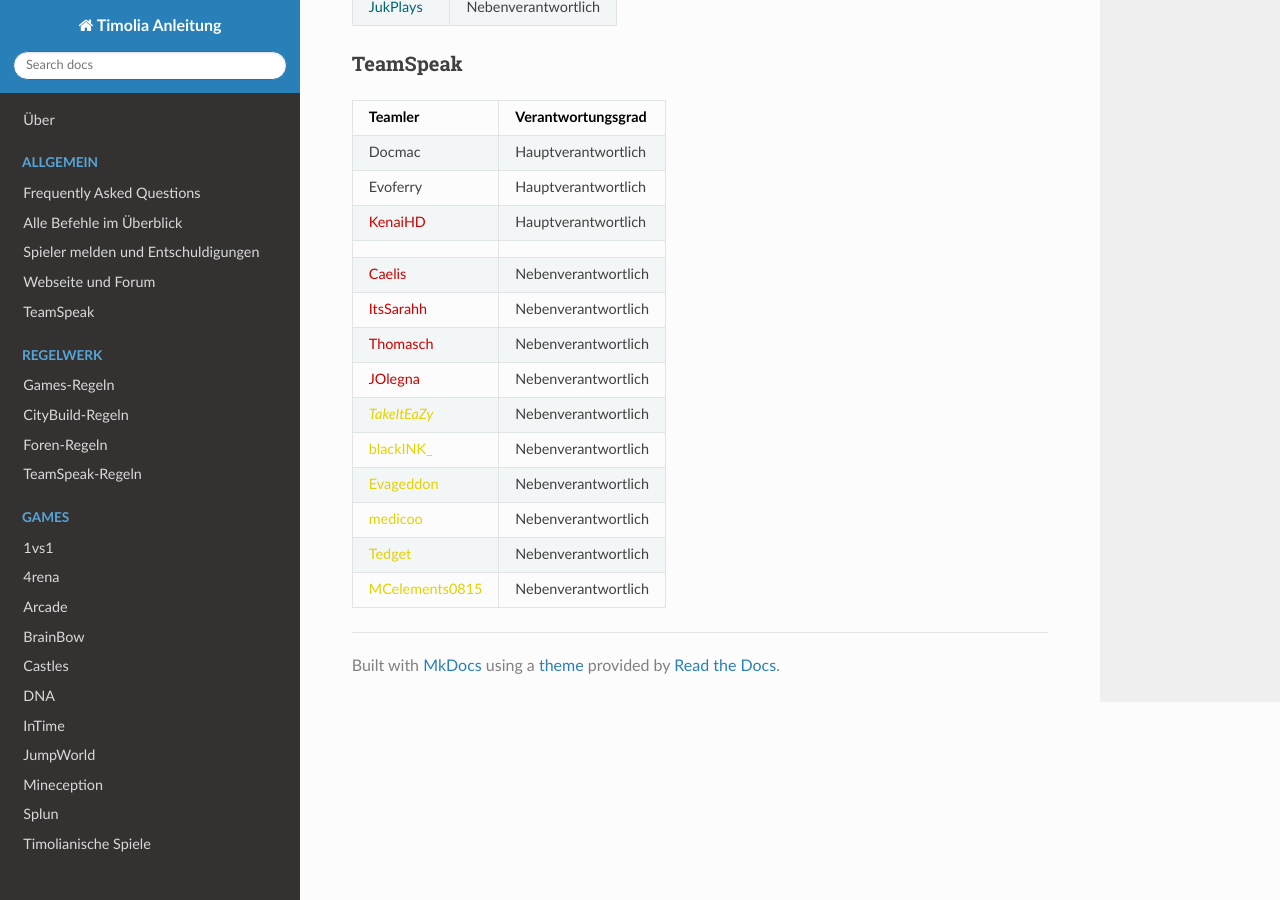
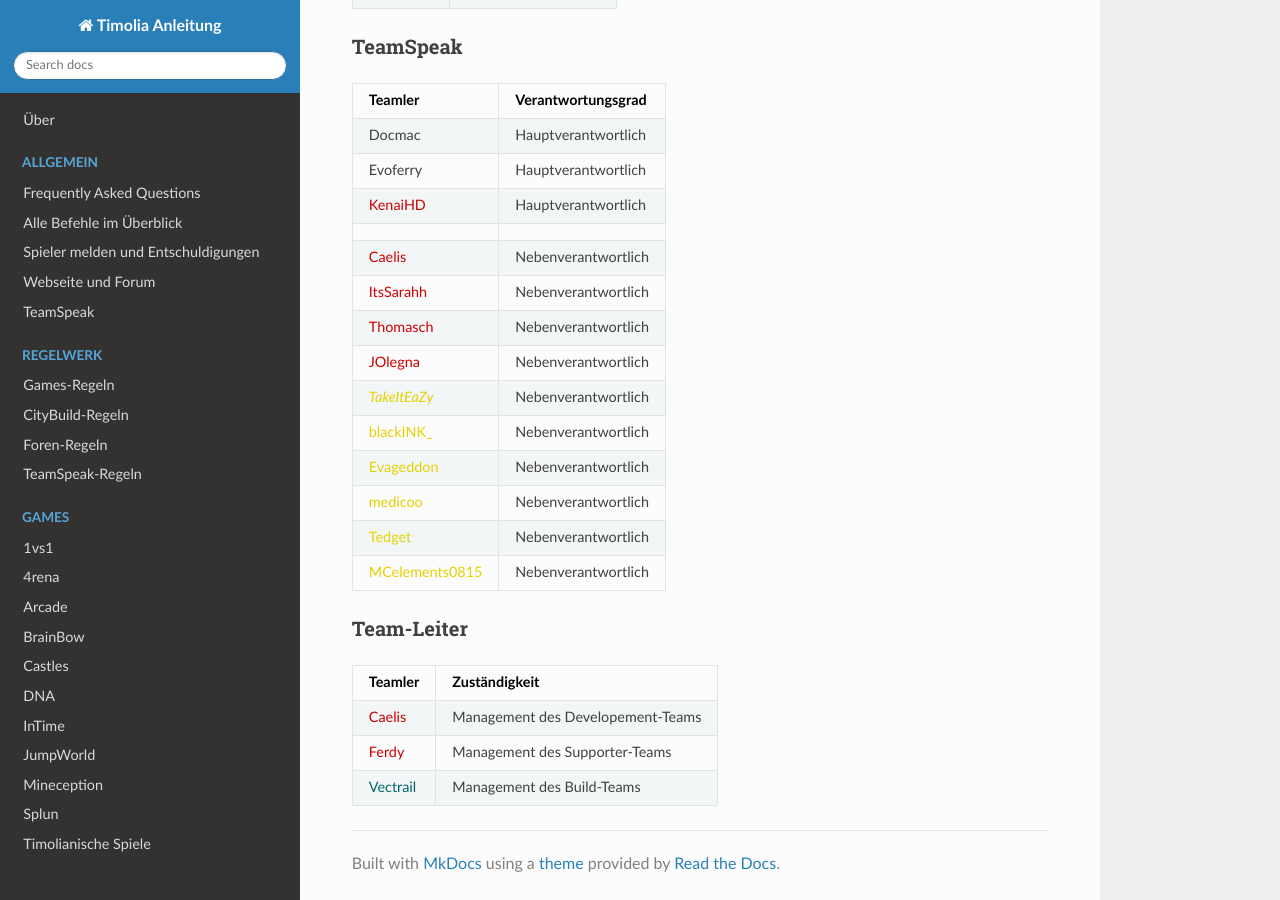
Before and after one commit to TimoliaDE/HowTo, an MkDocs documentation site: the page built from docs/ranks/responsibilities.md, in a window 1280 px wide and 900 px high, scrolled down 4789 px. Built offline with MkDocs 1.6.1, drawn with Linux system fonts in a browser that asks for light colours; nearby versions of some CDN libraries; old or Windows-style settings are respelled for this version of MkDocs.

Commit message:
Aufgabenbereiche teilweise hinzugefügt

```diff
--- a/docs/ranks/responsibilities.md
+++ b/docs/ranks/responsibilities.md
@@ -22,7 +22,6 @@ Hier werden die verschiendenen Aufgabenbereiche der Timolia Teamler aufgelistet.
 | | |
 |<span style="color:#E4D100">xMaudodo</span> | Nebenverantwortlich |
 |<span style="color:#E4D100">FlorianFida</span> | Nebenverantwortlich |
-| | |
 
 ###<strong>Fragen und Antworten</strong>
 | Teamler | Verantwortungsgrad |
@@ -177,3 +176,10 @@ Hier werden die verschiendenen Aufgabenbereiche der Timolia Teamler aufgelistet.
 |<span style="color:#E4D100">medicoo</span> | Nebenverantwortlich |
 |<span style="color:#E4D100">Tedget</span> | Nebenverantwortlich |
 |<span style="color:#E4D100">MCelements0815</span> | Nebenverantwortlich |
+
+###<strong>Team-Leiter</strong>
+| Teamler | Zuständigkeit |
+| ------ | ------ |
+|<span style="color:#CF0101">Caelis</span> | Management des Developement-Teams |
+|<span style="color:#CF0101">Ferdy</span> | Management des Supporter-Teams |
+|<span style="color:#00646F">Vectrail</span> | Management des Build-Teams |
```
